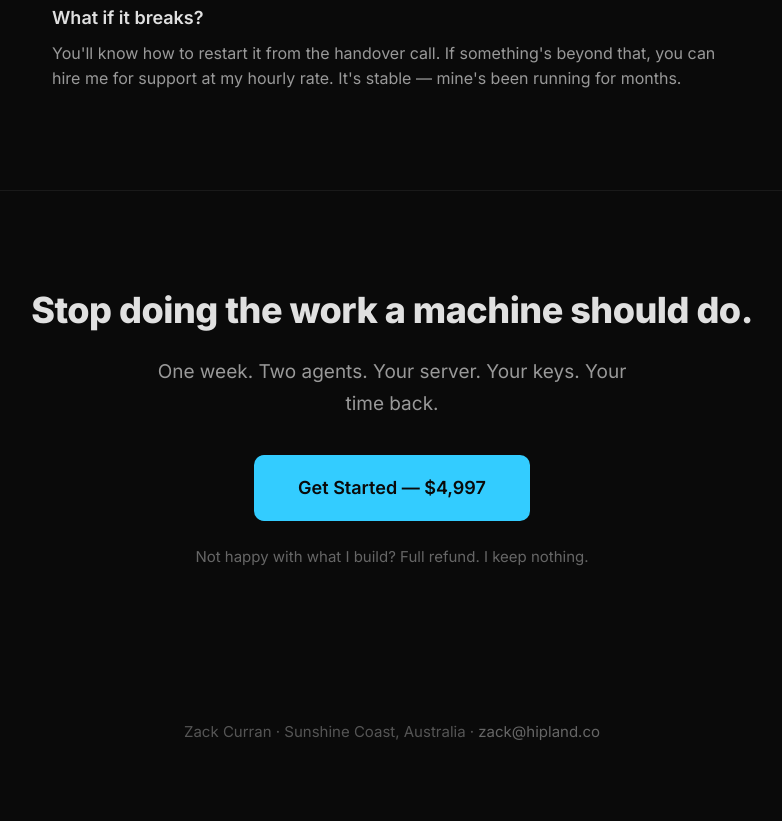
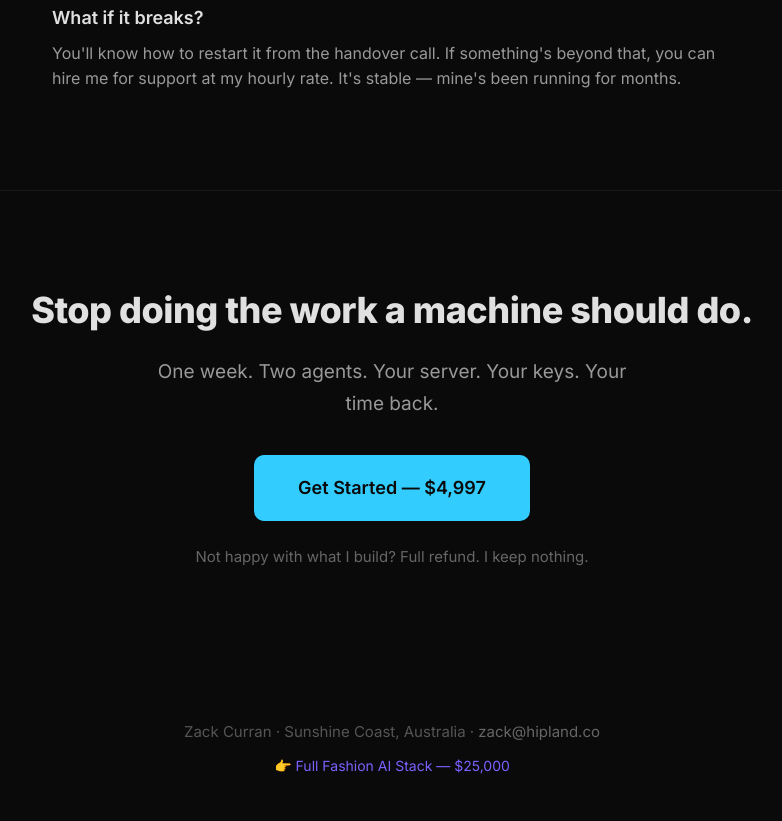
Before and after one commit to ZackZack-dev/ai-ops-landing, a plain HTML site: page index.html in a window 1280 px wide. Shown: the part 5456-6277 px from the top of the page, without its empty margins (248-1030 px from the left). Before the commit the page ends 6244 px from the top, so only its background shows below. Drawn offline with Linux system fonts and the light colour scheme.

Commit message:
Cross-link both offer pages

```diff
--- a/index.html
+++ b/index.html
@@ -272,6 +272,7 @@
 
   <footer>
     <p>Zack Curran · Sunshine Coast, Australia · <a href="mailto:zack@hipland.co">zack@hipland.co</a></p>
+    <p style="margin-top: 10px; font-size: 14px;">👉 <a href="fashion-ai-stack.html" style="color: #7b61ff;">Full Fashion AI Stack — $25,000</a></p>
   </footer>
 
 </div>
```
Also changed, not shown: fashion-ai-stack.html (+1 -0 lines).
